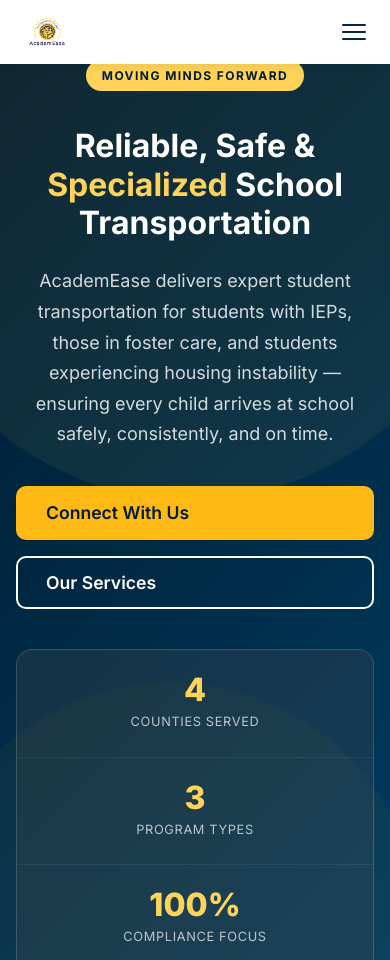
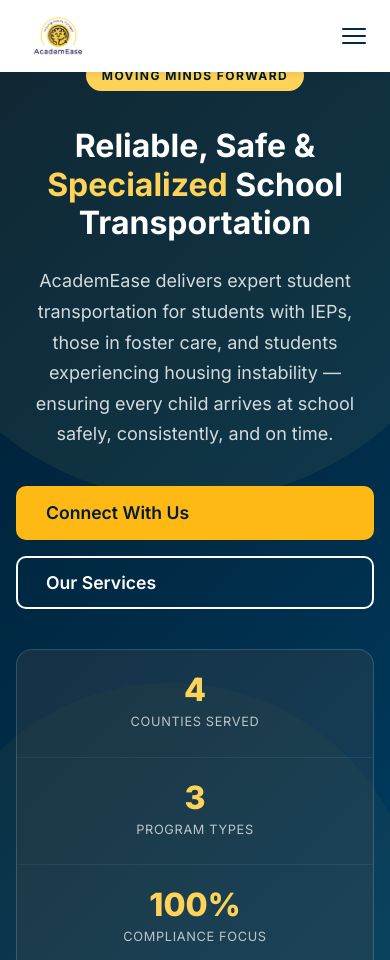
Before and after one commit to PaneCross/AcademEase-Website, a plain HTML site: page index.html in a window 390 px wide. Shown: the top 960 px of the page. Drawn offline with Linux system fonts and the light colour scheme.

Commit message:
Update: FA icons, logo fix, Formspree IDs, remove placeholder testimonials

```diff
--- a/css/styles.css
+++ b/css/styles.css
@@ -30,7 +30,7 @@
   --font-body: 'Aptos', 'Inter', 'Segoe UI', system-ui, -apple-system, sans-serif;
   --font-heading: 'Aptos', 'Inter', 'Segoe UI', system-ui, -apple-system, sans-serif;
 
-  --header-height: 72px;
+  --header-height: 84px;
   --border-radius: 12px;
   --border-radius-lg: 20px;
   --transition: 0.25s ease;
@@ -244,7 +244,7 @@ p {
 }
 
 .site-logo img {
-  height: 44px;
+  height: 60px;
   width: auto;
 }
 
@@ -1171,6 +1171,7 @@ p {
 .form-success-icon {
   font-size: 2.5rem;
   margin-bottom: 12px;
+  color: #48BB78;
 }
 
 .form-success h4 {
@@ -1719,7 +1720,7 @@ p {
    ============================================================ */
 @media (max-width: 768px) {
   :root {
-    --header-height: 64px;
+    --header-height: 72px;
   }
 
   .section {
```
